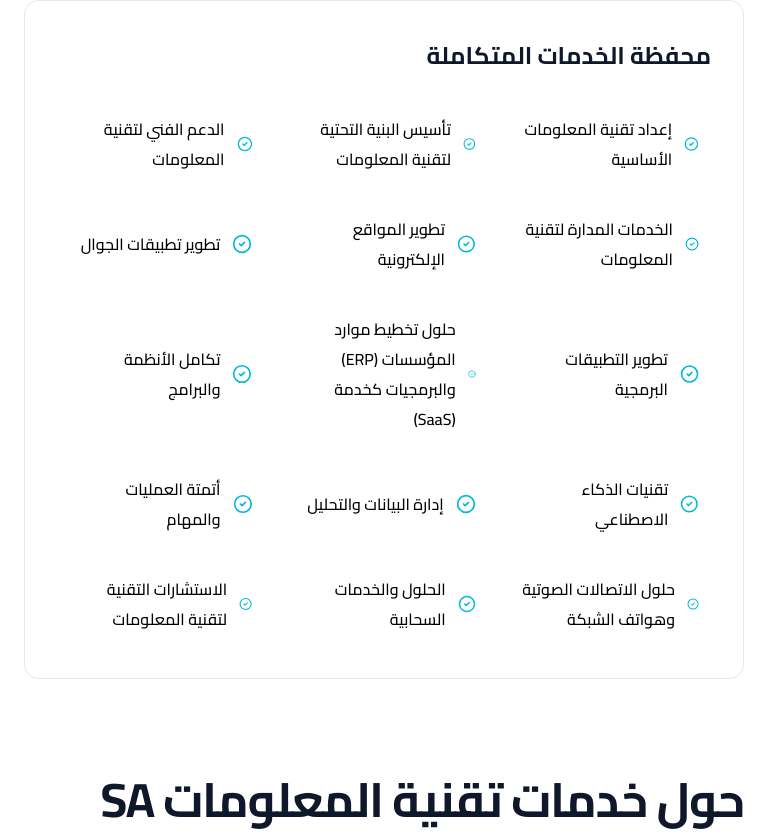
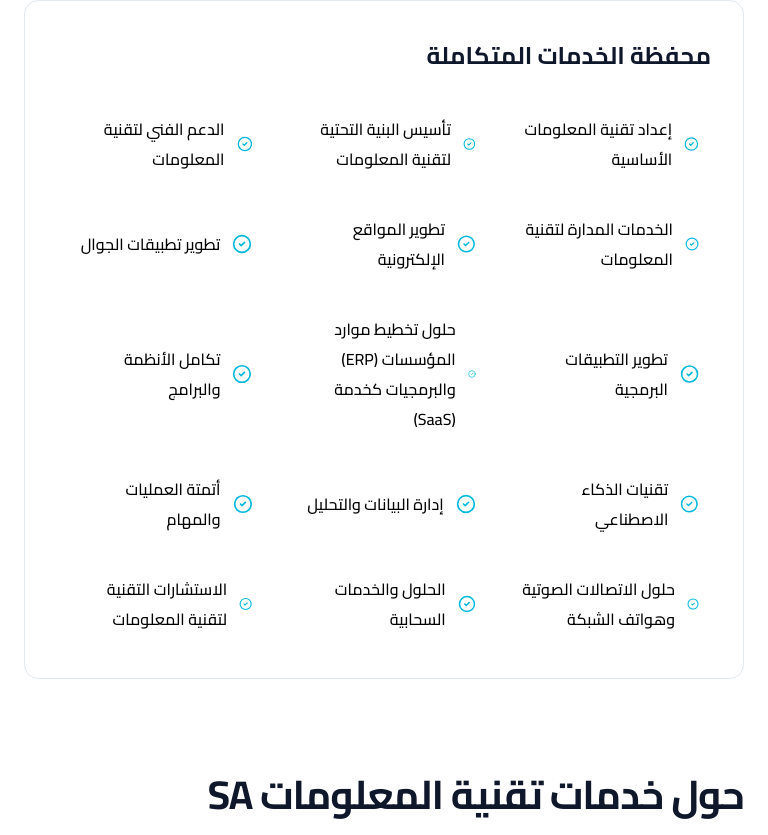
Before and after one commit to Ahmedmeid99/FutureIT_SA, a React (Vite) app: page / in a window 768 px wide. Shown: the part 1962-2797 px from the top of the page. Built offline with nearby package versions, Linux system fonts and the light colour scheme.

Commit message:
first commit

```diff
--- a/src/components/About/About.module.css
+++ b/src/components/About/About.module.css
@@ -85,5 +85,8 @@ border-radius: calc(var(--radius) + 4px);
     .about{
         grid-template-columns: 1fr;
     }
+     [dir="rtl"] .text h2{
+        font-size: 4rem;
+     }
 
 }
--- a/src/index.css
+++ b/src/index.css
@@ -46,7 +46,7 @@ html[lang="ar"] {
 }
 
 html {
-  font-size: 62.5%;
+  font-size: 50%;
 }
 
 body {
@@ -81,6 +81,9 @@ ul li a{
   .container {
     max-width: 768px;
   }
+  html {
+  font-size: 62.5%;
+  }
 }
 
 /* Desktop */
--- a/src/ui/Icons/CheckIcon/CheckIcon.module.css
+++ b/src/ui/Icons/CheckIcon/CheckIcon.module.css
@@ -1,5 +1,6 @@
 .circleCheck {
     width: 2rem;
     height: 2rem;
+    flex-basis: 2rem;
     color: var(--color-cyan-500);
 }
```
